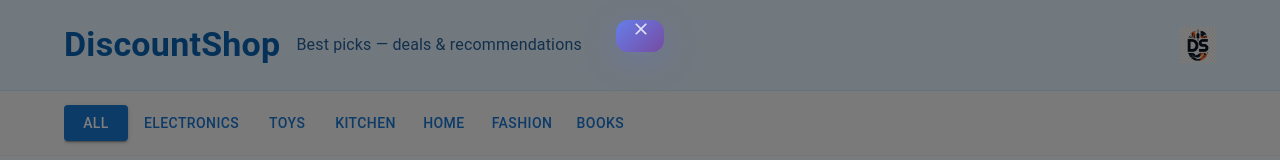
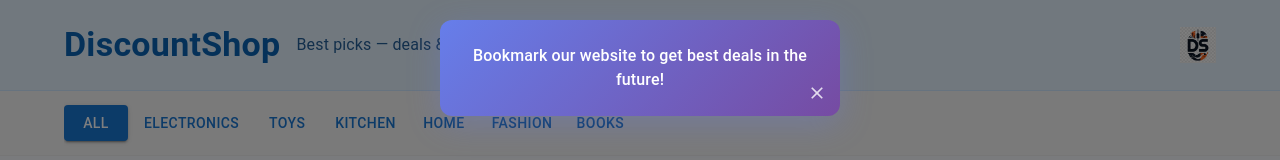
Before and after one commit to Bharathkumar-96/amazondeals, a React (Vite) app: page / in a window 1280 px wide. Shown: the top 160 px of the page. Built offline with nearby package versions, Linux system fonts and the light colour scheme; the HTML template or start-up script is replaced by a standard one.

Commit message:
Update bookmark popup text
Co-Authored-By: Claude <noreply@anthropic.com>

```diff
--- a/src/components/BookmarkPopup.jsx
+++ b/src/components/BookmarkPopup.jsx
@@ -1,5 +1,5 @@
 import React, { useState, useEffect } from 'react'
-import { Dialog, DialogContent, IconButton, Slide } from '@mui/material'
+import { Dialog, DialogContent, Typography, IconButton, Slide } from '@mui/material'
 import CloseIcon from '@mui/icons-material/Close'
 
 const Transition = React.forwardRef(function Transition(props, ref) {
@@ -34,6 +34,9 @@ export default function BookmarkPopup() {
       }}
     >
       <DialogContent sx={{ p: 3, pb: 1 }}>
+        <Typography variant="body1" sx={{ mb: 2, textAlign: 'center', color: 'white', fontWeight: 500 }}>
+          Bookmark our website to get best deals in the future!
+        </Typography>
         <IconButton
           onClick={handleClose}
           sx={{
```
